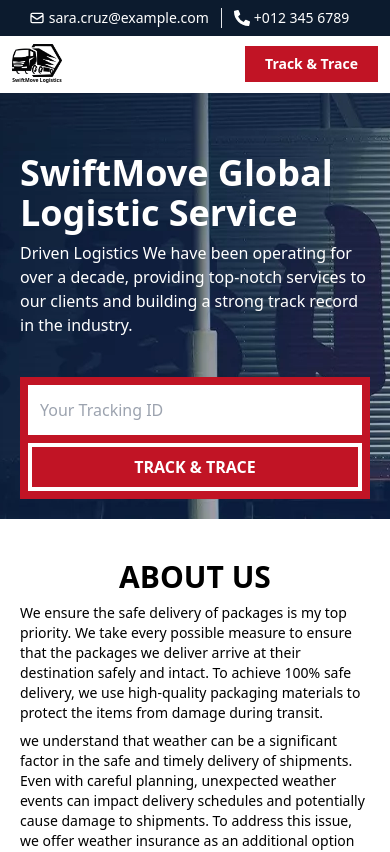
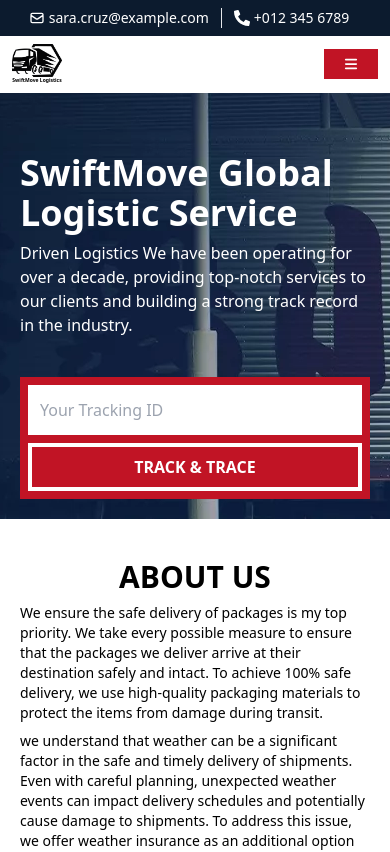
Before and after one commit to Yemezzy/SwiftMove-Logistics, a React (Create React App) app: page / in a window 390 px wide. Shown: the top 852 px of the page. Built offline with nearby package versions, Linux system fonts and the light colour scheme.

Commit message:
first commit

```diff
--- a/src/Pages/Navbar.js
+++ b/src/Pages/Navbar.js
@@ -1,7 +1,7 @@
 import React from 'react'
 import { Link } from 'react-router-dom';
-import {  FaLocationCrosshairs, FaTelegram } from "react-icons/fa6";
-import { FaFacebook } from "react-icons/fa";
+import {  FaBars, FaLocationCrosshairs, FaTelegram } from "react-icons/fa6";
+import { FaFacebook, FaHamburger } from "react-icons/fa";
 import { HiOutlineMail } from "react-icons/hi";
 import { FaDotCircle, FaGreaterThan, FaHeadset, FaLocationArrow, FaPhoneAlt, FaSearch } from "react-icons/fa";
 
@@ -55,8 +55,11 @@ const Navbar = () => {
                 </Link>
             </ul>
 
-            <button className='bg-[#c11425] px-5 text-white text-sm py-2'>
+            <button className='bg-[#c11425] px-5 hidden md:block text-white text-sm py-2'>
                 Track & Trace
+            </button>
+            <button className='bg-[#c11425] md:hidden block px-5 text-white text-sm py-2'>
+                <FaBars/>
             </button>
         </div>
       </nav>
```
